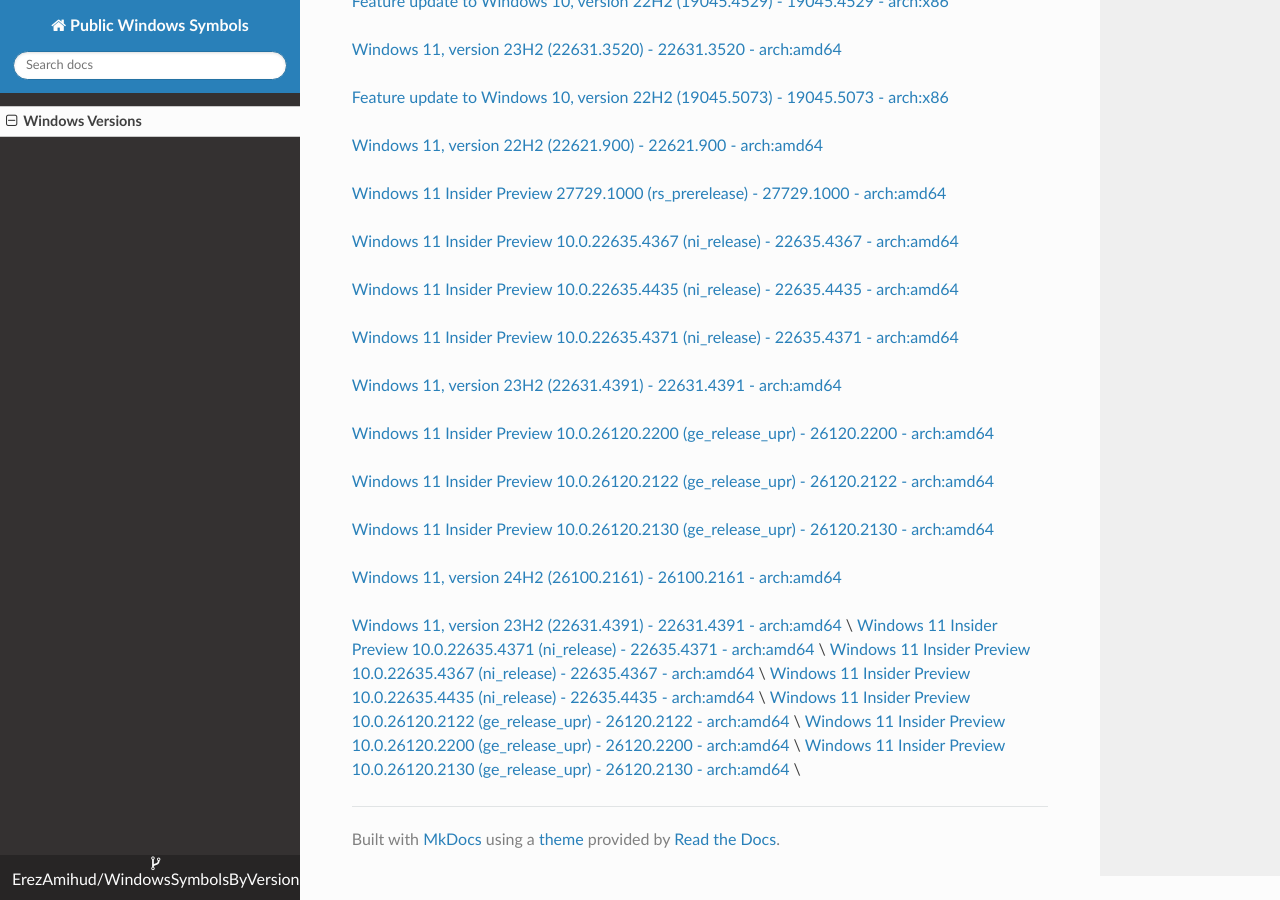
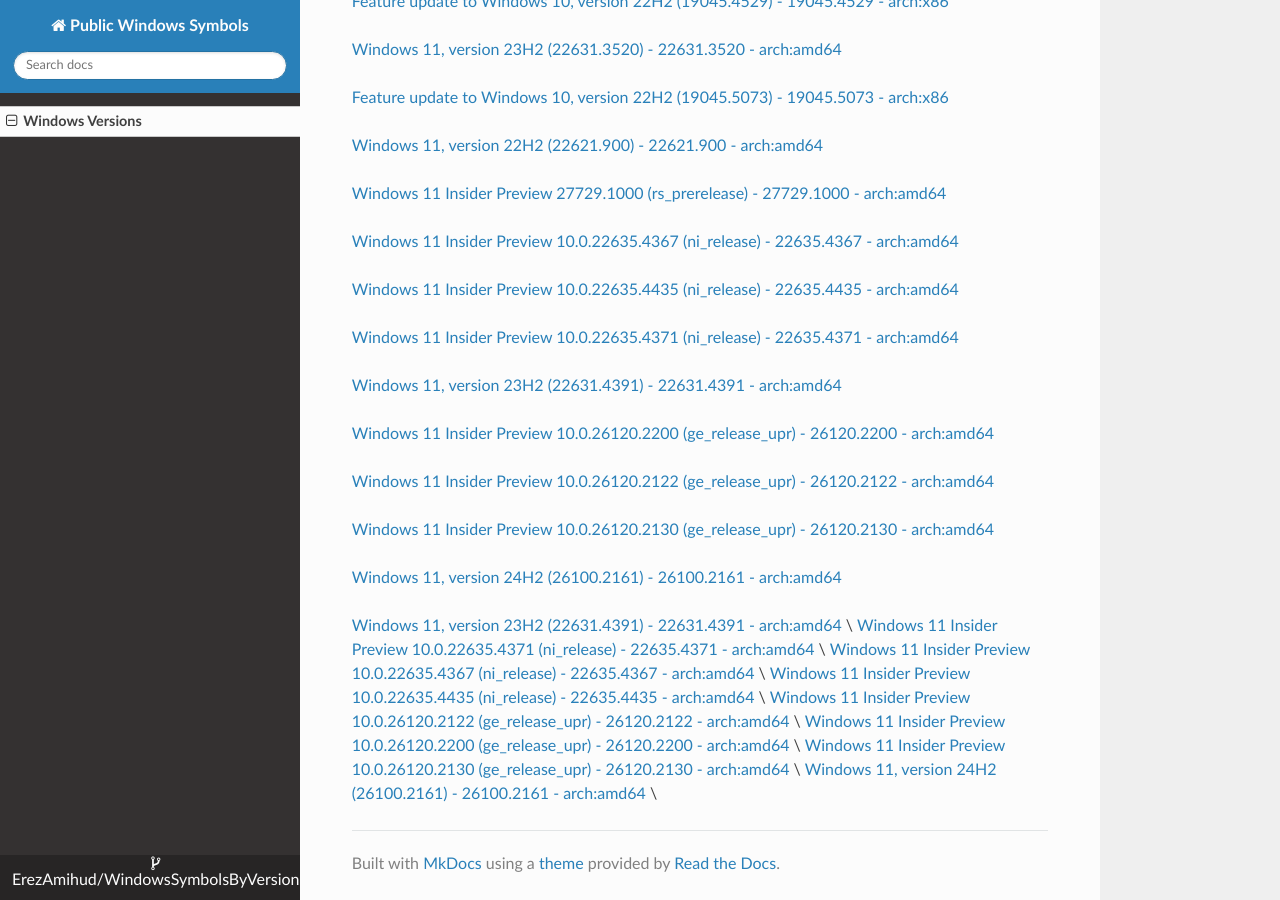
Before and after one commit to ErezAmihud/WindowsSymbolsByVersion, an MkDocs documentation site: the page built from docs/index.md, in a window 1280 px wide and 900 px high, scrolled down 3557 px. Built offline with MkDocs 1.6.1, drawn with Linux system fonts in a browser that asks for light colours; nearby versions of some CDN libraries.

Commit message:
Automated commit, add manifest for d6c443ca-9e6e-4dd6-8a2d-f2dfbd8356fa

```diff
--- a/docs/index.md
+++ b/docs/index.md
@@ -168,3 +168,4 @@
 [Windows 11 Insider Preview 10.0.26120.2122 (ge_release_upr) - 26120.2122 - arch:amd64](https://github.com/ErezAmihud/WindowsSymbolsByVersion/blob/main/manifests/a495c8ac-f626-4839-9c4f-231eb4ad5ce2.manifest) \
 [Windows 11 Insider Preview 10.0.26120.2200 (ge_release_upr) - 26120.2200 - arch:amd64](https://github.com/ErezAmihud/WindowsSymbolsByVersion/blob/main/manifests/1ddbb3b6-9ebd-4d4c-b9d7-4b0c39663fd0.manifest) \
 [Windows 11 Insider Preview 10.0.26120.2130 (ge_release_upr) - 26120.2130 - arch:amd64](https://github.com/ErezAmihud/WindowsSymbolsByVersion/blob/main/manifests/8e99fe48-06d3-4f0a-9a09-a849f7f2551c.manifest) \
+[Windows 11, version 24H2 (26100.2161) - 26100.2161 - arch:amd64](https://github.com/ErezAmihud/WindowsSymbolsByVersion/blob/main/manifests/d6c443ca-9e6e-4dd6-8a2d-f2dfbd8356fa.manifest) \
```
Also changed, not shown: process_builds.json (+1 -1 lines).
